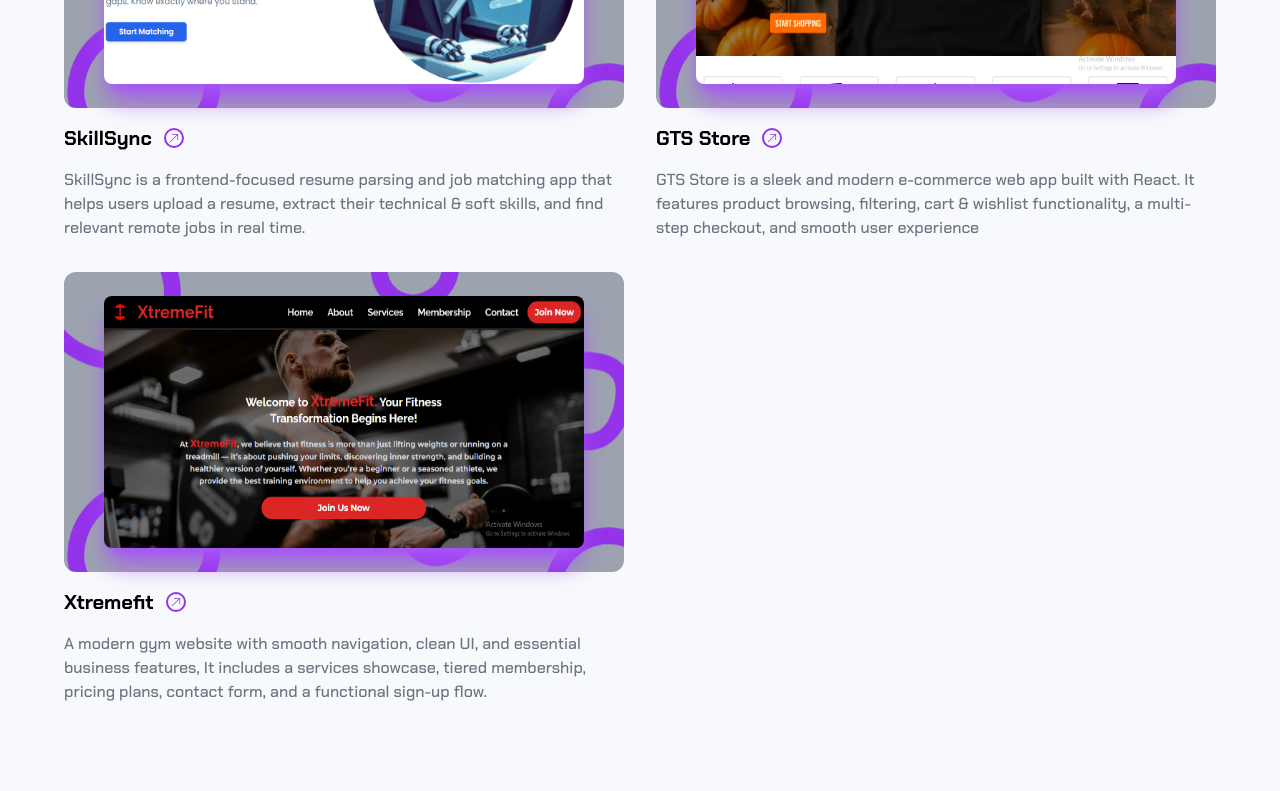
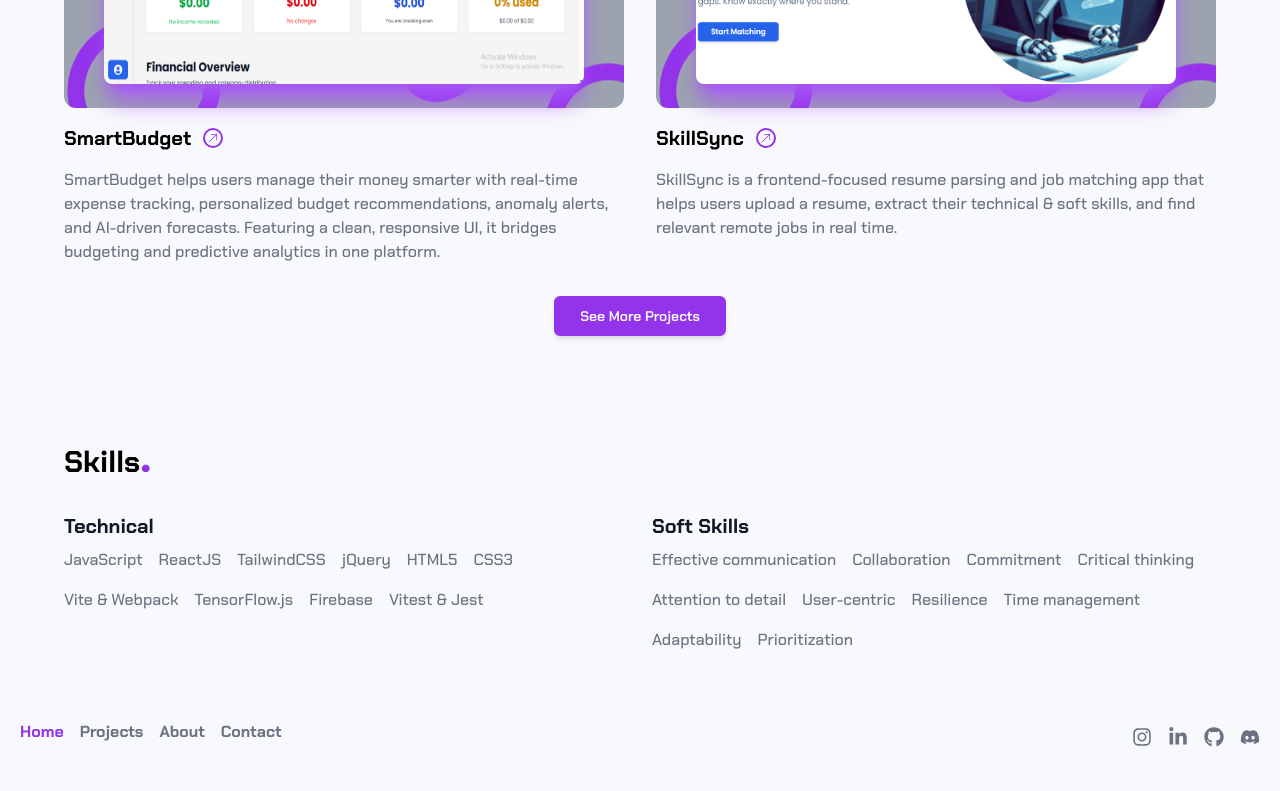
Before and after one commit to socode-dev/my-portfolio, a React (Vite) app: page / in a window 1280 px wide. Shown: the part 760-1551 px from the top of the page. Built offline with nearby package versions, Linux system fonts and the light colour scheme.

Commit message:
add a new project and attach my resume link

```diff
--- a/index.html
+++ b/index.html
@@ -29,8 +29,8 @@
       property="og:description"
       content="Explore my front-end projects built with React, TailwindCSS, Framer Motion"
     />
-    <meta property="og:image" content="" />
-    <meta property="og:url" content="" />
+    <meta property="og:image" content="/public/assets/homepage.png" />
+    <meta property="og:url" content="https://socode.vercel.app" />
     <meta property="og:type" content="website" />
 
     <!-- Twitter Card -->
@@ -39,7 +39,8 @@
       property="twitter:description"
       content="Portfolio of a front-end developer with clean UI and modern motion design"
     />
-    <meta property="twitter:image" content="" />
+    <meta property="twitter:image" content="/public/assets/homepage.png" />
+    <meta property="twitter:url" content="https://socode.vercel.app">
 
     <!-- Font -->
     <link rel="preconnect" href="https://fonts.googleapis.com" />
--- a/src/components/home/Hero.jsx
+++ b/src/components/home/Hero.jsx
@@ -4,6 +4,13 @@ import myPortrait from "../../assets/home/my-portrait.png";
 
 const Hero = () => {
   const navigate = useNavigate();
+
+  const handleResumeDownload = () => {
+    const link = document.createElement('a');
+    link.href = "https://drive.google.com/file/d/1ZVY1KQ-WfdHyixm45yMu3EOUuMokiosA/view?usp=sharing";
+    link.download = 'Samuel_Oso_Resume.pdf';
+    link.click();
+  }
 
   return (
     <>
@@ -23,8 +30,8 @@ const Hero = () => {
 
         <div className="flex space-x-4 w-fit">
           <Button
-            onClick={() => navigate("/contact")}
-            children="Get in Touch"
+            onClick={handleResumeDownload}
+            children="View Resume"
           />
           <Button
             onClick={() => navigate("/projects")}
--- a/src/components/home/Projects.jsx
+++ b/src/components/home/Projects.jsx
@@ -1,7 +1,10 @@
 import { projectData } from "../../data/projectData";
 import ProjectShowcase from "./ProjectShowcase";
+import Button from "../ui/Button"
+import { useNavigate } from "react-router-dom";
 
 const Projects = () => {
+  const navigate = useNavigate();
   const projects = [...projectData].reverse();
 
   return (
@@ -12,10 +15,12 @@ const Projects = () => {
       </h2>
 
       <div className="grid grid-cols-1 md:grid-cols-2 gap-8">
-        {projects.map((project, i) => (
+        {projects?.slice(0, 2).map((project, i) => (
           <ProjectShowcase key={i} project={project} />
         ))}
       </div>
+
+      <Button onClick={() => navigate("/projects")} variant="primary" className="mx-auto">See More Projects</Button>
     </>
   );
 };
--- a/src/components/home/Skills.jsx
+++ b/src/components/home/Skills.jsx
@@ -8,17 +8,17 @@ const Skills = () => {
         <span className="text-5xl text-[rgb(var(--color-brand))]">.</span>
       </h2>
 
-      <div className="flex flex-col md:flex-row gap-6 max-w-[550px] md:justify-between">
+      <div className="flex flex-col md:flex-row gap-6 md:justify-between">
         {skillData.map((data) => {
           const { id, heading, skills } = data;
 
           return (
-            <div key={id} className="space-y-2">
+            <div key={id} className="space-y-2 w-full md:w-1/2">
               <h3 className="text-[rgb(var(--color-text))] text-xl font-bold">
                 {heading}
               </h3>
 
-              <ul className="list-none">
+              <ul className="list-none flex flex-wrap gap-4">
                 {skills.map((skill, i) => (
                   <li
                     key={i}
--- a/src/components/project_detail/Heading.jsx
+++ b/src/components/project_detail/Heading.jsx
@@ -15,7 +15,7 @@ const Heading = ({ title, note, live, github }) => {
 
       <div className="grow flex md:justify-end space-x-3 w-full md:w-3/6">
         <a href={live} target="_blank" rel="noopener noreferrer">
-          <Button type="button" children="Live Website" className="" />
+          <Button type="button" children="Live Demo" className="" />
         </a>
         <a href={github} target="_blank" rel="noopener noreferrer">
           <Button type="button" children="Github" variant="outline" />
--- a/src/data/projectData.js
+++ b/src/data/projectData.js
@@ -1,6 +1,7 @@
 import GtsImage from "../assets/gtstore.png";
 import XtremefitImage from "../assets/xtremefit.png";
 import SkillSyncImage from "../assets/skillsync.png";
+import SmartBudgetImage from "../assets/smartbudget.png";
 
 export const projectData = [
   {
@@ -129,4 +130,46 @@ export const projectData = [
       "React Router DOM",
     ],
   },
+  {
+id: 3,
+slug: "smartbudget",
+title: "SmartBudget",
+image: SmartBudgetImage,
+live: "https://smartbudget-beta.vercel.app/",
+github: "https://github.com/socode-dev/smartbudget",
+note: "AI-powered personal finance app with forecasting, anomaly detection, and smart insights.",
+description:
+"SmartBudget helps users manage their money smarter with real-time expense tracking, personalized budget recommendations, anomaly alerts, and AI-driven forecasts. Featuring a clean, responsive UI, it bridges budgeting and predictive analytics in one platform.",
+about:
+"SmartBudget is a modern personal finance web app that combines rule-based and ML-powered insights to help users stay in control of their spending. It supports expense categorization, budget & goal tracking, cash flow forecasting, and smart recommendations. Built with a performance-first architecture, SmartBudget delivers a seamless experience across devices, enhanced with animations and in-app notifications.",
+features: [
+"Overview Dashboard: Aggregated spending summary, categorized transactions, and quick highlights.",
+"Transactions: Add, view, and manage expenses with category & monthly breakdowns.",
+"Budgets & Goals: Create and track personalized budgets/goals with threshold alerts.",
+"Smart Insights: Rule-based + ML-powered insights with anomaly detection and spend forecasting.",
+"Reports & Export: Monthly/Category-based reports with PDF export and CSV download.",
+"In-App Notifications: Real-time alerts for new insights and recommendations.",
+"Smooth UX: Page transitions and modals with Framer Motion + skeleton loaders for charts.",
+"Dark Mode: System-aware theme with persistent preference."
+],
+advantages: [
+  "Fully responsive",
+  "AI-driven insights",
+  "Practical budgeting & goal tracking",
+  "Notifications keep users proactive",
+  "Exportable financial reports",
+],
+useCase:
+"SmartBudget is designed for individuals who want more than static budgeting apps. It provides intelligent recommendations, forecasts, and real-time anomaly detection. Ideal as a showcase of how modern web apps can blend data, AI, and clean UX to deliver actionable personal finance tools.",
+stacks: [
+  "Vite",
+  "React",
+"Zustand",
+"TailwindCSS",
+"TensorFlow.js",
+"Framer Motion",
+"Chart.js + react-chartjs-2",
+"Firebase (Auth & Firestore)",
+]
+}
 ];
--- a/src/data/skillsData.js
+++ b/src/data/skillsData.js
@@ -1,8 +1,8 @@
 export const skillData = [
   {
     id: 1,
-    heading: "Frontend",
-    skills: ["JavaScript", "ReactJS", "jQuery", "CSS3", "TailwindCSS", "HTML5"],
+    heading: "Technical",
+    skills: ["JavaScript", "ReactJS", "TailwindCSS", "jQuery", "HTML5", "CSS3", "Vite & Webpack", "TensorFlow.js", "Firebase", "Vitest & Jest"],
   },
   {
     id: 2,
@@ -12,6 +12,12 @@ export const skillData = [
       "Collaboration",
       "Commitment",
       "Critical thinking",
+      "Attention to detail",
+      "User-centric",
+      "Resilience",
+      "Time management",
+      "Adaptability",
+      "Prioritization"
     ],
   },
 ];
--- a/src/data/stackdata.js
+++ b/src/data/stackdata.js
@@ -1,5 +1,5 @@
 export const stacks = {
-  firstRow: ["Responsive Design", "HTML5/CSS3", "Bootstrap", "TailwindCSS"],
-  secondRow: ["JavaScript Proficiency", "ReactJS", "Collaborative Team Player"],
-  thirdRow: ["Problem Solving", "Attention to Detail", "Critical Thinking"],
+  firstRow: ["ReactJS", "JavaScript", "HTML5/CSS3", "Bootstrap", "TailwindCSS"],
+  secondRow: ["JavaScript Proficiency", "Responsive Design", "Collaborative Team Player", "User-centric", "Resilience"],
+  thirdRow: ["Problem Solving", "Attention to Detail", "Critical Thinking", "Adaptability", "Communication", "Commitment"],
 };
```
Also changed, not shown: public/assets/homepage.png (added), src/assets/smartbudget.png (added).
